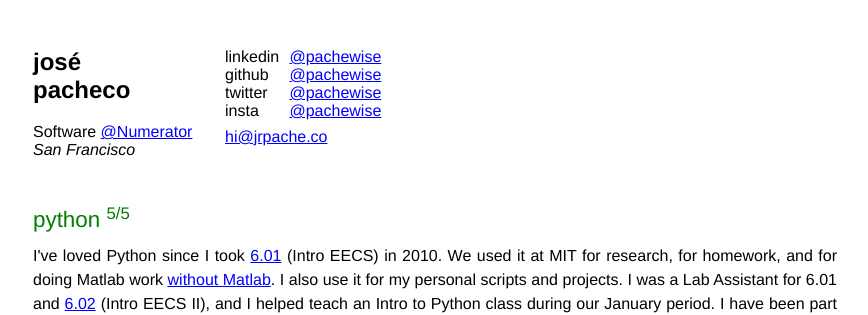
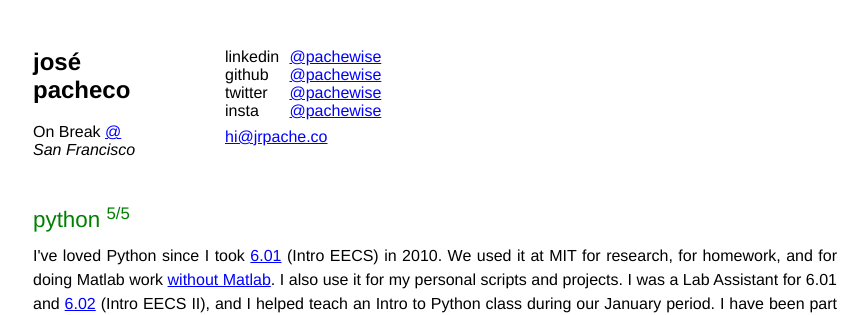
Before and after one commit to pachewise/pachewise.github.io, a Jekyll site: the page built from index.md, in a window 1280 px wide. Shown: the top 315 px of the page, without its empty margins (15-883 px from the left). Built offline with Jekyll 4.4.1, drawn with Linux system fonts in a browser that asks for light colours.

Commit message:
Update personal.yml

```diff
--- a/_data/personal.yml
+++ b/_data/personal.yml
@@ -1,4 +1,4 @@
-position: Software
-city: San Francisco
-company: Numerator
-company_url: https://numerator.com/
+position: On Break
+city: Brooklyn
+company:
+company_url:
```
